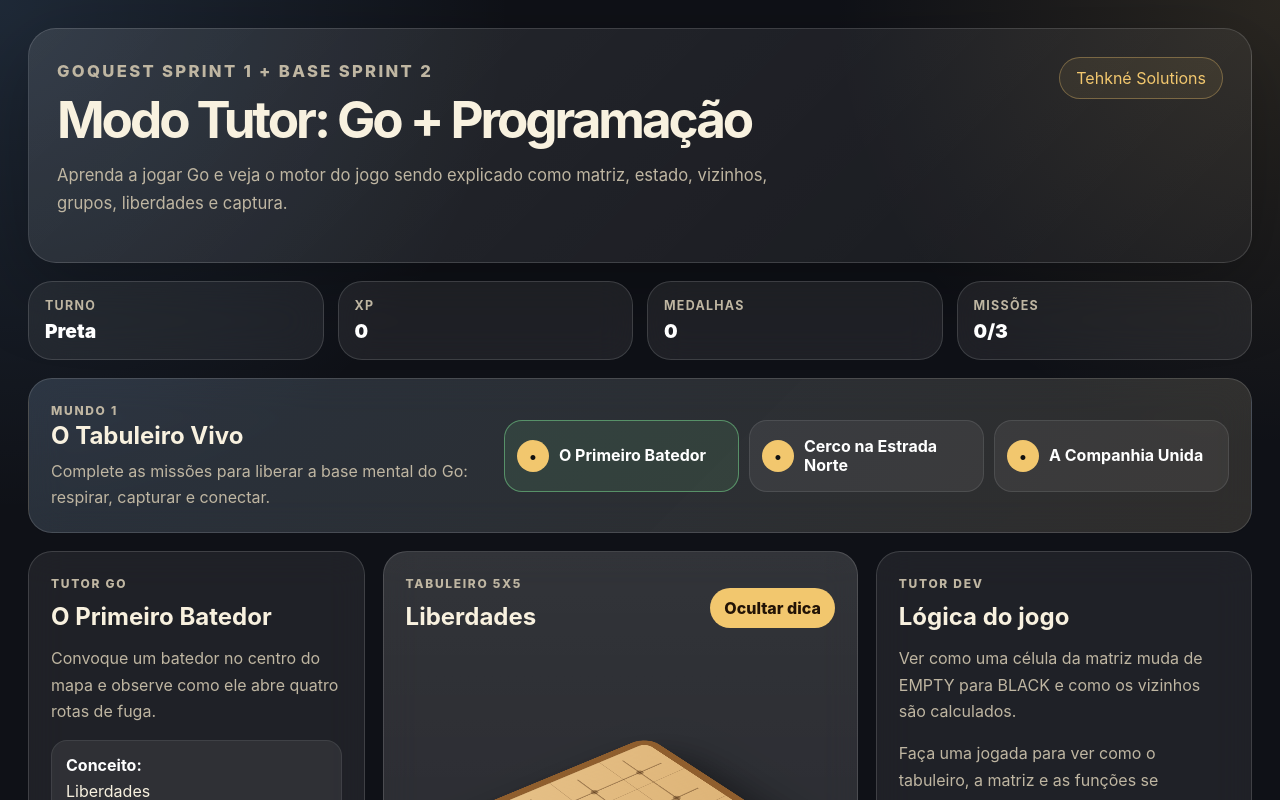
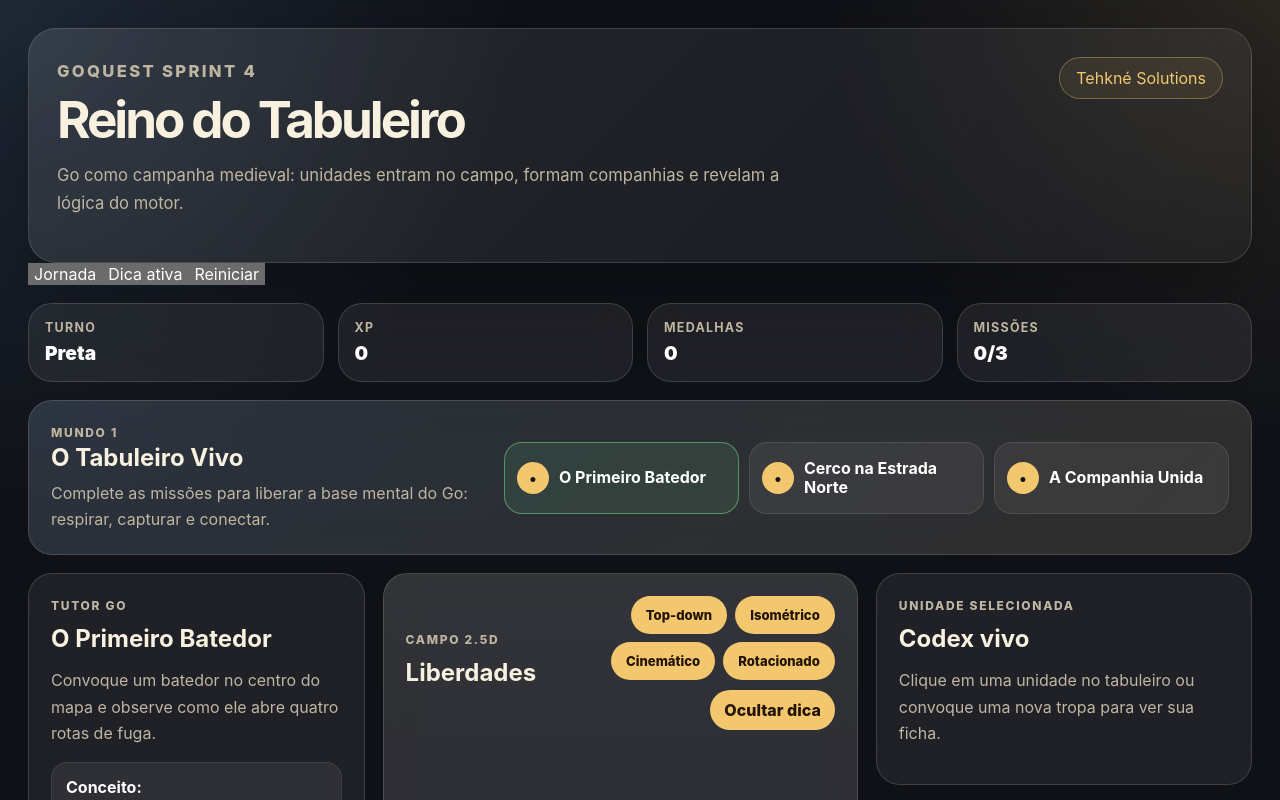
Before and after one commit to Tehkne-Solutions/go-quest, a React (Vite) app: page / in a window 1280 px wide. Shown: the top 800 px of the page. Built offline with nearby package versions, Linux system fonts and the light colour scheme.

Commit message:
feat: add cinematic board camera controls and character panels

```diff
--- a/src/screens/BoardScreen.tsx
+++ b/src/screens/BoardScreen.tsx
@@ -1,11 +1,15 @@
 import { useEffect, useMemo, useState } from "react";
 import { BoardGrid } from "../components/board/BoardGrid";
+import { CameraControls, type BoardCamera } from "../components/board/CameraControls";
+import { CharacterPanel } from "../components/character/CharacterPanel";
+import { CodexPanel } from "../components/character/CodexPanel";
 import { TutorDevPanel } from "../components/tutor/TutorDevPanel";
 import { TutorEventLog } from "../components/tutor/TutorEventLog";
 import { TutorGoPanel } from "../components/tutor/TutorGoPanel";
 import { createStoneCharacter, getRoleForMission } from "../data/characters";
 import { missions } from "../data/missions";
 import { playMove } from "../engine/playMove";
+import type { StoneCharacter } from "../types/character";
 import type { Board, CaptureCounter, MissionId, PlayerColor, Position } from "../types/game";
 import type { TutorEvent } from "../types/tutor";
 
@@ -78,6 +82,8 @@ export function BoardScreen() {
   const [selectedEventIndex, setSelectedEventIndex] = useState(0);
   const [captures, setCaptures] = useState<CaptureCounter>({ BLACK: 0, WHITE: 0 });
   const [showTarget, setShowTarget] = useState(true);
+  const [boardCamera, setBoardCamera] = useState<BoardCamera>("iso");
+  const [selectedCharacter, setSelectedCharacter] = useState<StoneCharacter | undefined>();
   const [progress, setProgress] = useState<ProgressState>(() => loadProgress());
 
   const selectedEvent = tutorEvents[selectedEventIndex];
@@ -95,6 +101,7 @@ export function BoardScreen() {
     setCurrentPlayer(nextMission.player);
     setTutorEvents([]);
     setSelectedEventIndex(0);
+    setSelectedCharacter(undefined);
     setMessage("Sensei Grid: missão carregada. Observe o objetivo e teste no tabuleiro.");
     setCaptures({ BLACK: 0, WHITE: 0 });
     setShowTarget(true);
@@ -119,6 +126,14 @@ export function BoardScreen() {
   }
 
   function handlePlay(position: Position) {
+    const clickedCell = board[position.y][position.x];
+
+    if (clickedCell.state !== "EMPTY") {
+      setSelectedCharacter(clickedCell.character);
+      setMessage(clickedCell.character ? `${clickedCell.character.name} selecionado no campo.` : "Unidade selecionada.");
+      return;
+    }
+
     const role = getRoleForMission(mission.id);
     const actor = createStoneCharacter(currentPlayer, role, position, progress.xp + captures[currentPlayer]);
     const result = playMove(board, position, currentPlayer, actor);
@@ -132,6 +147,7 @@ export function BoardScreen() {
     }
 
     setBoard(result.board);
+    setSelectedCharacter(actor);
 
     if (result.captured.length > 0) {
       setCaptures((current) => ({
@@ -157,18 +173,23 @@ export function BoardScreen() {
   }
 
   return (
-    <main className="app-shell">
-      <header className="hero">
+    <main className="app-shell app-shell--game">
+      <header className="hero game-hero">
         <div>
-          <p className="eyebrow">GoQuest Sprint 1 + Base Sprint 2</p>
-          <h1>Modo Tutor: Go + Programação</h1>
+          <p className="eyebrow">GoQuest Sprint 4</p>
+          <h1>Reino do Tabuleiro</h1>
           <p>
-            Aprenda a jogar Go e veja o motor do jogo sendo explicado como matriz,
-            estado, vizinhos, grupos, liberdades e captura.
+            Go como campanha medieval: unidades entram no campo, formam companhias e revelam a lógica do motor.
           </p>
         </div>
         <div className="signature">Tehkné Solutions</div>
       </header>
+
+      <nav className="game-menu" aria-label="Menu de jogo">
+        <button type="button" onClick={() => resetMission("breath")}>Jornada</button>
+        <button type="button" onClick={() => setShowTarget((value) => !value)}>{showTarget ? "Dica ativa" : "Dica oculta"}</button>
+        <button type="button" onClick={() => resetMission()}>Reiniciar</button>
+      </nav>
 
       <section className="status-bar" aria-label="Estado do jogo">
         <div>
@@ -224,24 +245,28 @@ export function BoardScreen() {
         )}
       </section>
 
-      <section className="workspace">
+      <section className="workspace workspace--cinematic">
         <TutorGoPanel mission={mission} message={message} />
 
-        <section className="board-card">
+        <section className="board-card board-card--cinematic">
           <div className="board-header">
             <div>
-              <p className="eyebrow">Tabuleiro 5x5</p>
+              <p className="eyebrow">Campo 2.5D</p>
               <h2>{mission.concept}</h2>
             </div>
-            <button type="button" onClick={() => setShowTarget((value) => !value)}>
-              {showTarget ? "Ocultar dica" : "Mostrar dica"}
-            </button>
+            <div className="board-header-actions">
+              <CameraControls value={boardCamera} onChange={setBoardCamera} />
+              <button type="button" onClick={() => setShowTarget((value) => !value)}>
+                {showTarget ? "Ocultar dica" : "Mostrar dica"}
+              </button>
+            </div>
           </div>
 
           <BoardGrid
             board={board}
             expectedMove={mission.expectedMove}
             showTarget={showTarget}
+            camera={boardCamera}
             onCellClick={handlePlay}
           />
 
@@ -262,13 +287,15 @@ export function BoardScreen() {
           )}
         </section>
 
-        <div className="tutor-stack">
+        <div className="tutor-stack tutor-stack--game">
+          <CharacterPanel board={board} character={selectedCharacter} />
           <TutorDevPanel event={selectedEvent} devGoal={mission.devGoal} />
           <TutorEventLog
             events={tutorEvents}
             selectedIndex={selectedEventIndex}
             onSelect={setSelectedEventIndex}
           />
+          <CodexPanel />
         </div>
       </section>
     </main>
```
